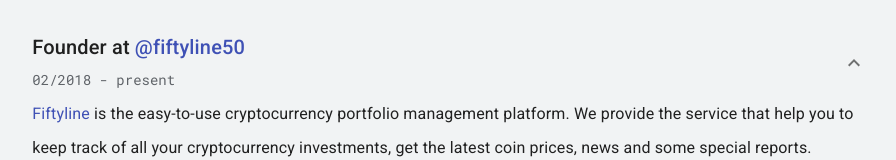
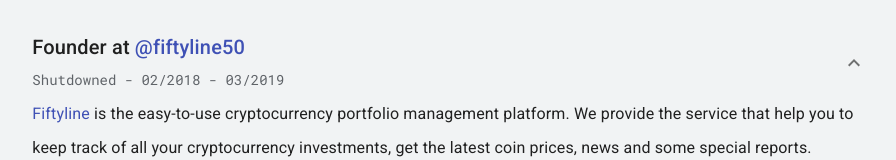
Before and after one commit to particle4dev/particle4dev.github.io, a Gatsby site: page /cv in a window 1280 px wide. Shown: the part 766-926 px from the top of the page, without its empty margins (185-1081 px from the left). Built offline with nearby package versions, Linux system fonts and the light colour scheme; Gatsby itself is replaced by a stand-in of ours; a web font is replaced by a local one.

Commit message:
docs: shutdown fiftyline dot com

```diff
--- a/src/components/EmploymentSection.js
+++ b/src/components/EmploymentSection.js
@@ -55,6 +55,7 @@
 })
 
 function EmploymentSection({ classes, data }) {
+  // const [commingUpState, setCommingUpState] = useState(true)
   const [fiftyline50State, setFiftyline50State] = useState(true)
   const [komodoState, setKomodoState] = useState(true)
   const [fptState, setFptState] = useState(false)
@@ -73,7 +74,9 @@
               @fiftyline50
             </Link>
           </Typography>
-          <time className={classes.index__date}>02/2018 - present</time>
+          <time className={classes.index__date}>
+            Shutdowned - 02/2018 - 03/2019
+          </time>
           <IconButton
             aria-label="Show more"
             className={ClassNames(classes.index__expandIcon, classes.expand, {
--- a/src/components/InterestsSection.js
+++ b/src/components/InterestsSection.js
@@ -1,5 +1,4 @@
 import React from "react"
-import ClassNames from "classnames"
 import { withStyles } from "@material-ui/core/styles"
 import Typography from "@material-ui/core/Typography"
 import RichText from "./RichText"
```
